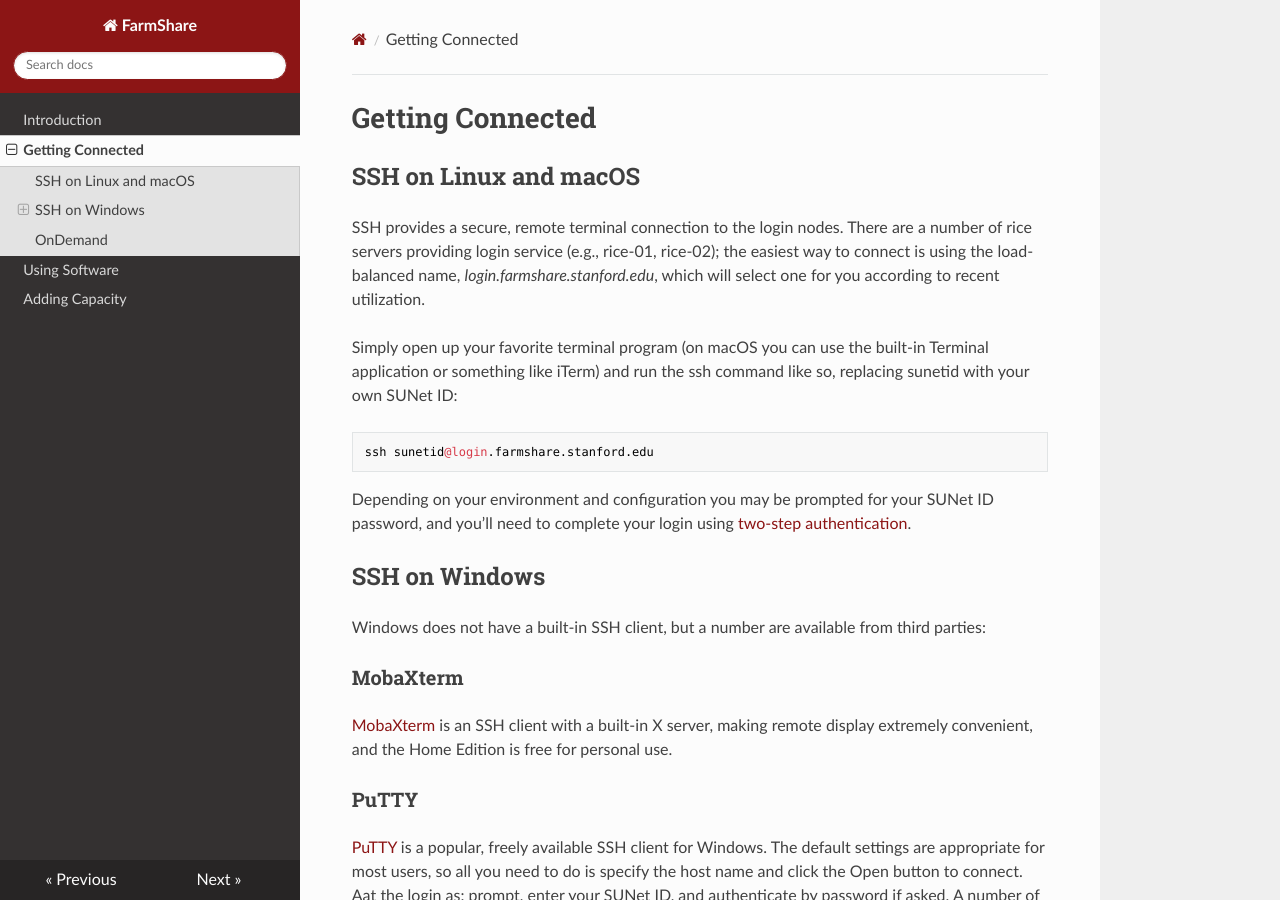
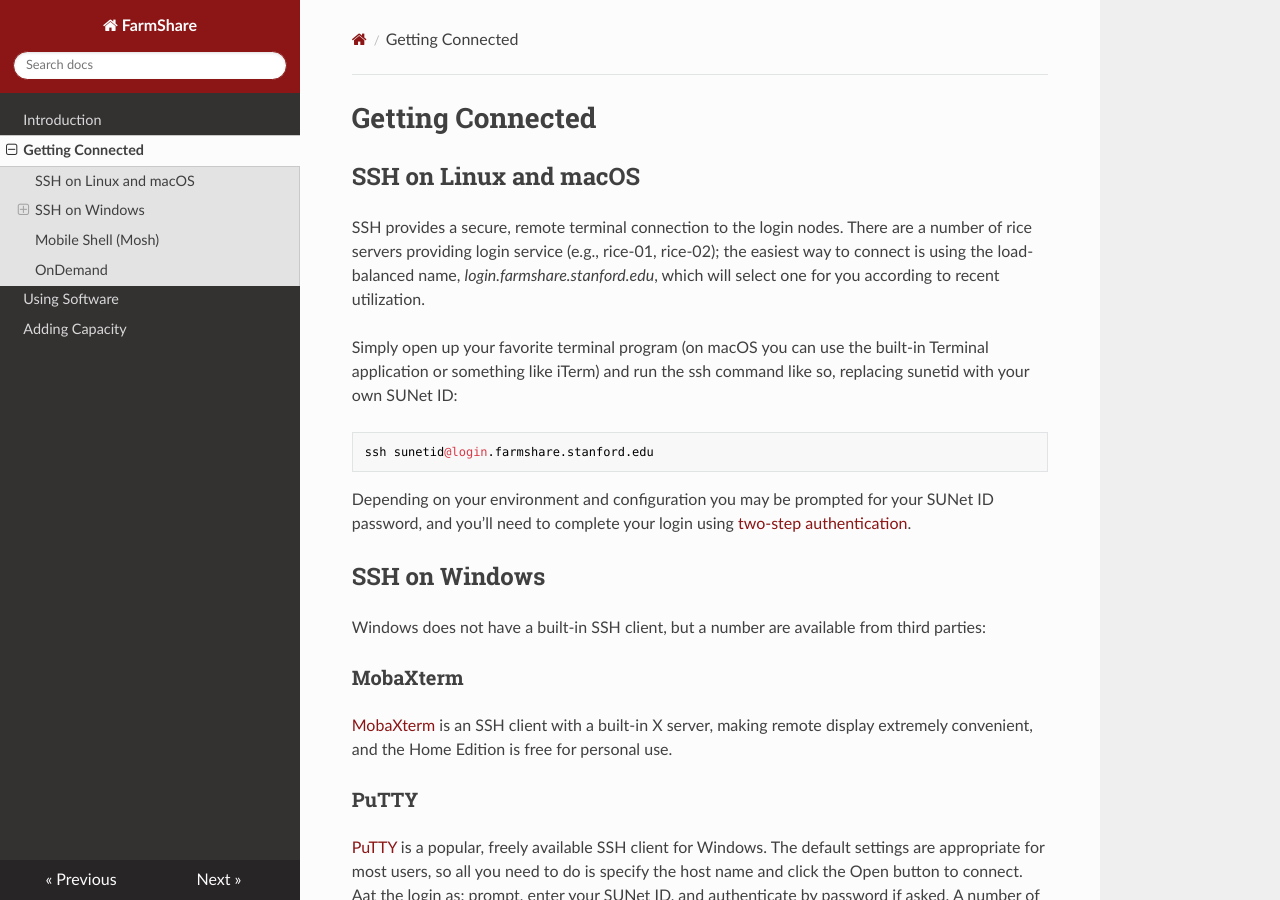
Before and after one commit to stanford-rc/farmshare-docs, an MkDocs documentation site: the page built from docs/connected.md, in a window 1280 px wide and 900 px high. Built offline with MkDocs 1.6.1, drawn with Linux system fonts in a browser that asks for light colours; nearby versions of some CDN libraries.

Commit message:
Update connected.md

```diff
--- a/docs/connected.md
+++ b/docs/connected.md
@@ -27,7 +27,7 @@ Windows does not have a built-in SSH client, but a number are available from thi
 
 PuTTY supports GSSAPI authentication as of version 0.61 and will automatically use your existing Kerberos credentials for login, if available. You may also want to enable Kerberos ticket forwarding by checking the Connection → SSH → Auth → GSSAPI → Allow GSSAPI credential delegation box.
 
-### Mobile Shell (Mosh)
+## Mobile Shell (Mosh)
 
 [Mosh](https://mosh.org/) is an alternative to SSH for Linux and macOS clients. It uses SSH for authentication, so you may want to review the suggested SSH configuration above. Mosh has some advantages, including predictive display, which can be useful on high-latency connections, and improved network resiliency. Mosh connections can persist when you switch networks and can even survive putting your computer to sleep.
 
```
